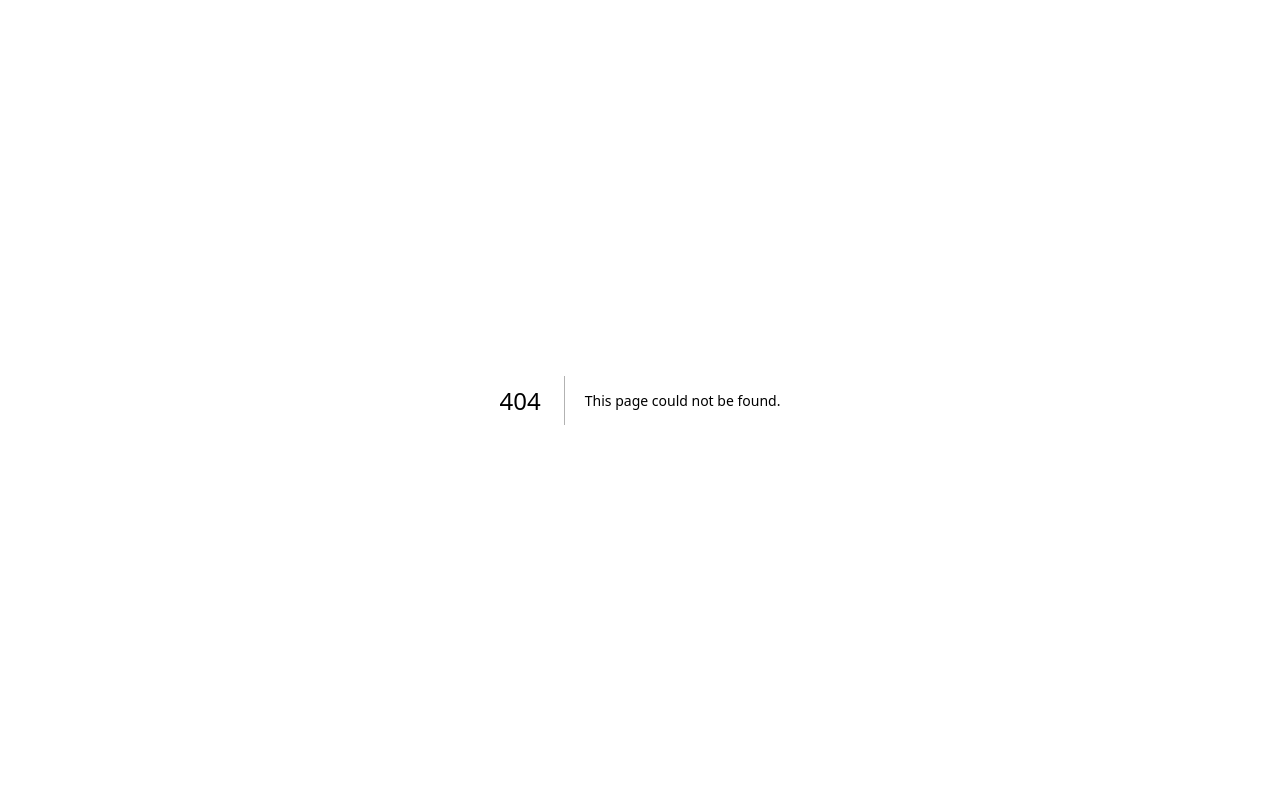
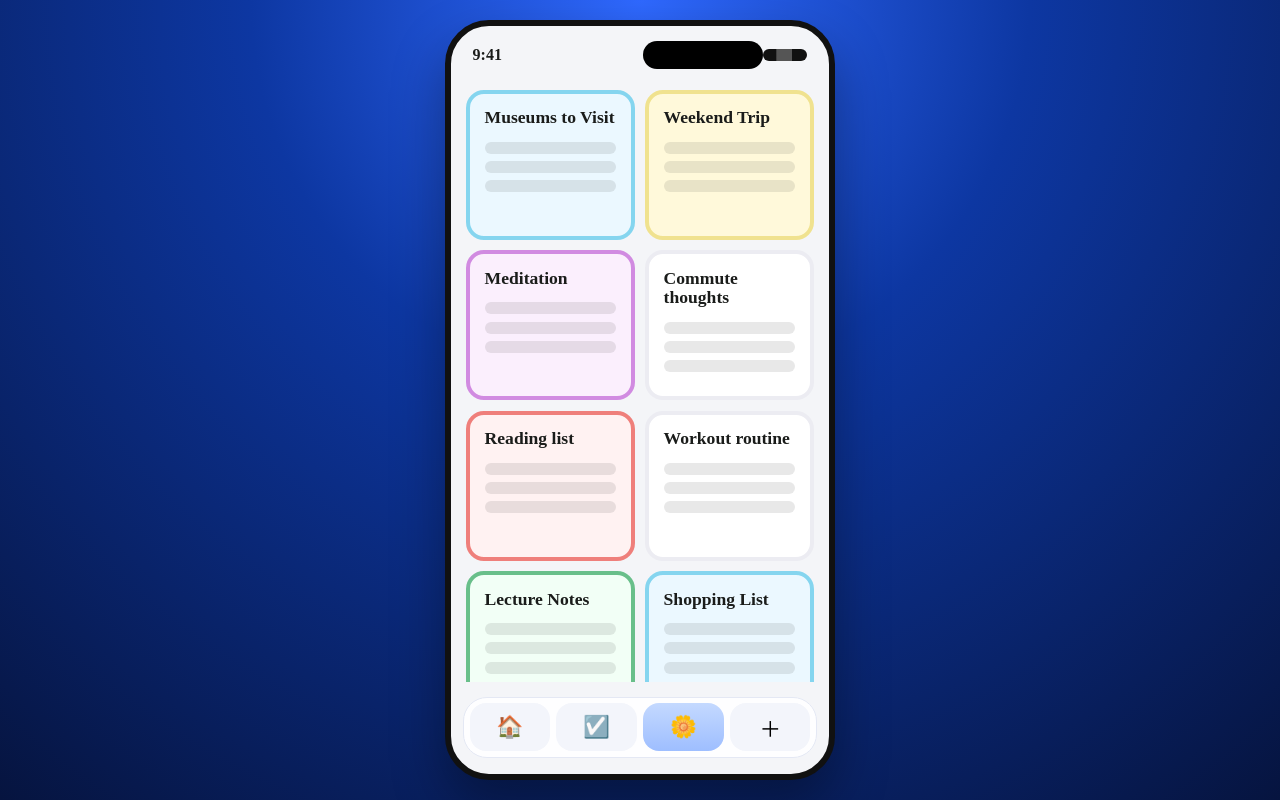
Before and after one commit to Kira-Ace/RUMPEL, a Next.js app: page /reference-board in a window 1280 px wide. Before the commit this address had no page. Built offline with nearby package versions, Linux system fonts and the light colour scheme.

Commit message:
Add onboarding placeholder and reference board screen

```diff
--- /dev/null
+++ b/app/onboarding/styles.module.css
@@ -0,0 +1,61 @@
+.page {
+  min-height: 100vh;
+  display: grid;
+  place-items: center;
+  background: linear-gradient(180deg, #f8fbff 0%, #eef3ff 100%);
+  font-family: var(--font-ui), system-ui, sans-serif;
+}
+
+.card {
+  width: min(92vw, 420px);
+  min-height: 360px;
+  border-radius: 24px;
+  border: 1px solid #dae4ff;
+  background: #fff;
+  box-shadow: 0 20px 56px rgba(59, 74, 107, 0.12);
+  padding: 2rem;
+  display: flex;
+  flex-direction: column;
+  justify-content: center;
+  gap: 0.75rem;
+}
+
+.tag {
+  margin: 0;
+  display: inline-flex;
+  align-self: flex-start;
+  border-radius: 999px;
+  background: #eef4ff;
+  color: #4265a7;
+  font-size: 0.85rem;
+  font-weight: 600;
+  padding: 0.3rem 0.8rem;
+}
+
+.title {
+  margin: 0;
+  font-size: 2rem;
+}
+
+.subtitle {
+  margin: 0 0 1rem;
+  color: #4f5775;
+}
+
+.proceedBtn {
+  display: inline-flex;
+  justify-content: center;
+  align-items: center;
+  text-decoration: none;
+  border-radius: 14px;
+  background: #3f6af7;
+  color: #fff;
+  font-weight: 700;
+  min-height: 48px;
+  transition: transform 150ms ease, box-shadow 150ms ease;
+  box-shadow: 0 8px 22px rgba(63, 106, 247, 0.3);
+}
+
+.proceedBtn:hover {
+  transform: translateY(-1px);
+}
--- a/app/page.js
+++ b/app/page.js
@@ -1,5 +1,6 @@
 'use client';
 
+import Link from 'next/link';
 import { useRef, useState } from 'react';
 
 const PRESET_CHIPS = [
@@ -134,6 +135,10 @@ export default function HomePage() {
       <svg className="noise-overlay" xmlns="http://www.w3.org/2000/svg"><filter id="grain"><feTurbulence type="fractalNoise" baseFrequency="0.75" numOctaves="3" stitchTiles="stitch" /></filter><rect width="100%" height="100%" filter="url(#grain)" /></svg>
       <div id="app">
         <div id="s1" style={{ display: 'flex', flexDirection: 'column', flex: 1, overflow: 'hidden' }}>
+          <div style={{ display: 'flex', gap: 8, padding: '10px 16px 0' }}>
+            <Link href="/onboarding" style={{ fontSize: 12, padding: '6px 10px', borderRadius: 999, textDecoration: 'none', background: '#eef4ff', color: '#355699', fontWeight: 600 }}>New here? Onboarding</Link>
+            <Link href="/reference-board" style={{ fontSize: 12, padding: '6px 10px', borderRadius: 999, textDecoration: 'none', background: '#fff2eb', color: '#9b4f2b', fontWeight: 600 }}>Reference Board</Link>
+          </div>
           <div id="desk" ref={deskRef}>
             {items.length === 0 && <div className="empty-hint" id="hint"><span className="hint-txt">Your desk is empty.<br />Add a block below ↓</span></div>}
             {items.map((item) => (
--- /dev/null
+++ b/app/reference-board/page.js
@@ -0,0 +1,48 @@
+import styles from './styles.module.css';
+
+const CARDS = [
+  { title: 'Museums to Visit', color: 'blue' },
+  { title: 'Weekend Trip', color: 'yellow' },
+  { title: 'Meditation', color: 'pink' },
+  { title: 'Commute thoughts', color: 'gray' },
+  { title: 'Reading list', color: 'red' },
+  { title: 'Workout routine', color: 'gray' },
+  { title: 'Lecture Notes', color: 'green' },
+  { title: 'Shopping List', color: 'blue' },
+];
+
+export default function ReferenceBoardPage() {
+  return (
+    <main className={styles.page}>
+      <div className={styles.phone}>
+        <header className={styles.headerRow}>
+          <div className={styles.time}>9:41</div>
+          <div className={styles.dynamicIsland} aria-hidden="true" />
+          <div className={styles.statusDots} aria-hidden="true" />
+        </header>
+
+        <section className={styles.grid}>
+          {CARDS.map((card) => (
+            <article key={card.title} className={`${styles.card} ${styles[card.color]}`}>
+              <h2>{card.title}</h2>
+              <div className={styles.lines}>
+                <span />
+                <span />
+                <span />
+              </div>
+            </article>
+          ))}
+        </section>
+
+        <footer className={styles.bottomNav}>
+          <button aria-label="Home">🏠</button>
+          <button aria-label="Checklist">☑️</button>
+          <button className={styles.focusBtn} aria-label="Focus">
+            🌼
+          </button>
+          <button aria-label="Add">＋</button>
+        </footer>
+      </div>
+    </main>
+  );
+}
--- /dev/null
+++ b/app/reference-board/styles.module.css
@@ -0,0 +1,113 @@
+.page {
+  min-height: 100vh;
+  display: grid;
+  place-items: center;
+  background: radial-gradient(circle at top, #2f69ff 0%, #0d37a2 38%, #06143f 100%);
+  padding: 1rem;
+  font-family: var(--font-ui), system-ui, sans-serif;
+}
+
+.phone {
+  width: min(90vw, 390px);
+  height: min(95vh, 820px);
+  background: #f4f5f8;
+  border-radius: 44px;
+  border: 6px solid #111;
+  box-shadow: 0 26px 52px rgba(0, 0, 0, 0.35);
+  padding: 0.75rem 0.75rem 1rem;
+  overflow: hidden;
+  display: flex;
+  flex-direction: column;
+  gap: 0.9rem;
+}
+
+.headerRow {
+  display: grid;
+  align-items: center;
+  grid-template-columns: 1fr auto auto;
+  padding: 0.2rem 0.6rem;
+}
+
+.time {
+  font-weight: 700;
+  font-size: 1rem;
+}
+
+.dynamicIsland {
+  width: 120px;
+  height: 28px;
+  background: #000;
+  border-radius: 20px;
+  margin: 0 auto;
+}
+
+.statusDots {
+  width: 44px;
+  height: 12px;
+  border-radius: 999px;
+  background: linear-gradient(90deg, #111 30%, #555 31% 65%, #111 66%);
+}
+
+.grid {
+  display: grid;
+  grid-template-columns: 1fr 1fr;
+  gap: 0.65rem;
+  overflow: auto;
+  padding: 0.2rem;
+}
+
+.card {
+  border-radius: 18px;
+  border: 4px solid transparent;
+  min-height: 150px;
+  background: #fff;
+  padding: 0.9rem;
+}
+
+.card h2 {
+  margin: 0;
+  font-size: 1.1rem;
+  line-height: 1.1;
+}
+
+.lines {
+  margin-top: 0.9rem;
+  display: grid;
+  gap: 0.45rem;
+}
+
+.lines span {
+  height: 12px;
+  border-radius: 8px;
+  background: rgba(30, 30, 30, 0.1);
+}
+
+.blue { border-color: #85d5ef; background: #ebf8ff; }
+.yellow { border-color: #f0e28f; background: #fff9da; }
+.pink { border-color: #d18be1; background: #fbeffd; }
+.red { border-color: #ef7f7b; background: #fff2f2; }
+.green { border-color: #69bf8a; background: #f2fff6; }
+.gray { border-color: #ececf2; background: #fff; }
+
+.bottomNav {
+  margin-top: auto;
+  background: rgba(255, 255, 255, 0.95);
+  border: 1px solid #e4e8f4;
+  border-radius: 24px;
+  display: grid;
+  grid-template-columns: repeat(4, 1fr);
+  gap: 0.4rem;
+  padding: 0.35rem;
+}
+
+.bottomNav button {
+  border: none;
+  background: #f3f5fb;
+  border-radius: 16px;
+  min-height: 48px;
+  font-size: 1.35rem;
+}
+
+.focusBtn {
+  background: linear-gradient(180deg, #c4d9ff 0%, #9ebeff 100%) !important;
+}
```
Also changed, not shown: app/onboarding/page.js (added, +17 -0 lines), 1 other file (tests, documents, lock files or other folders).
